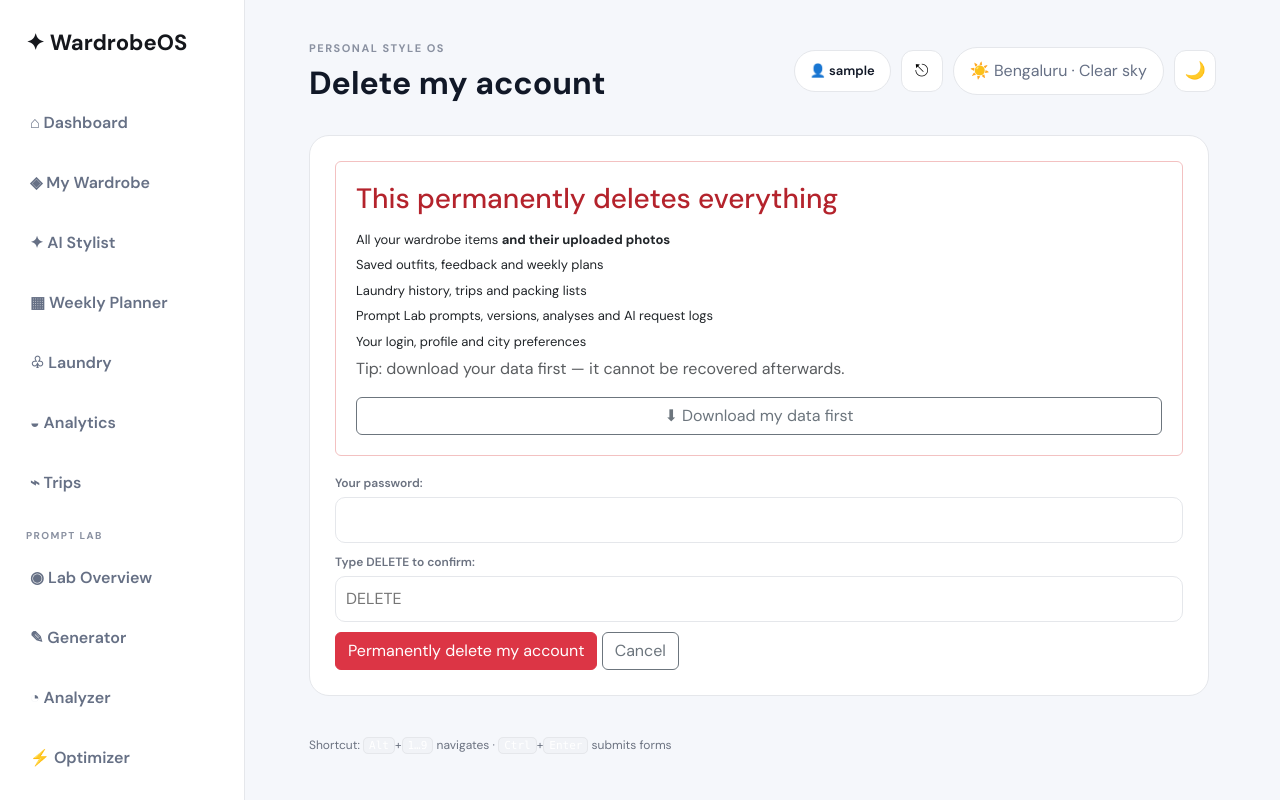
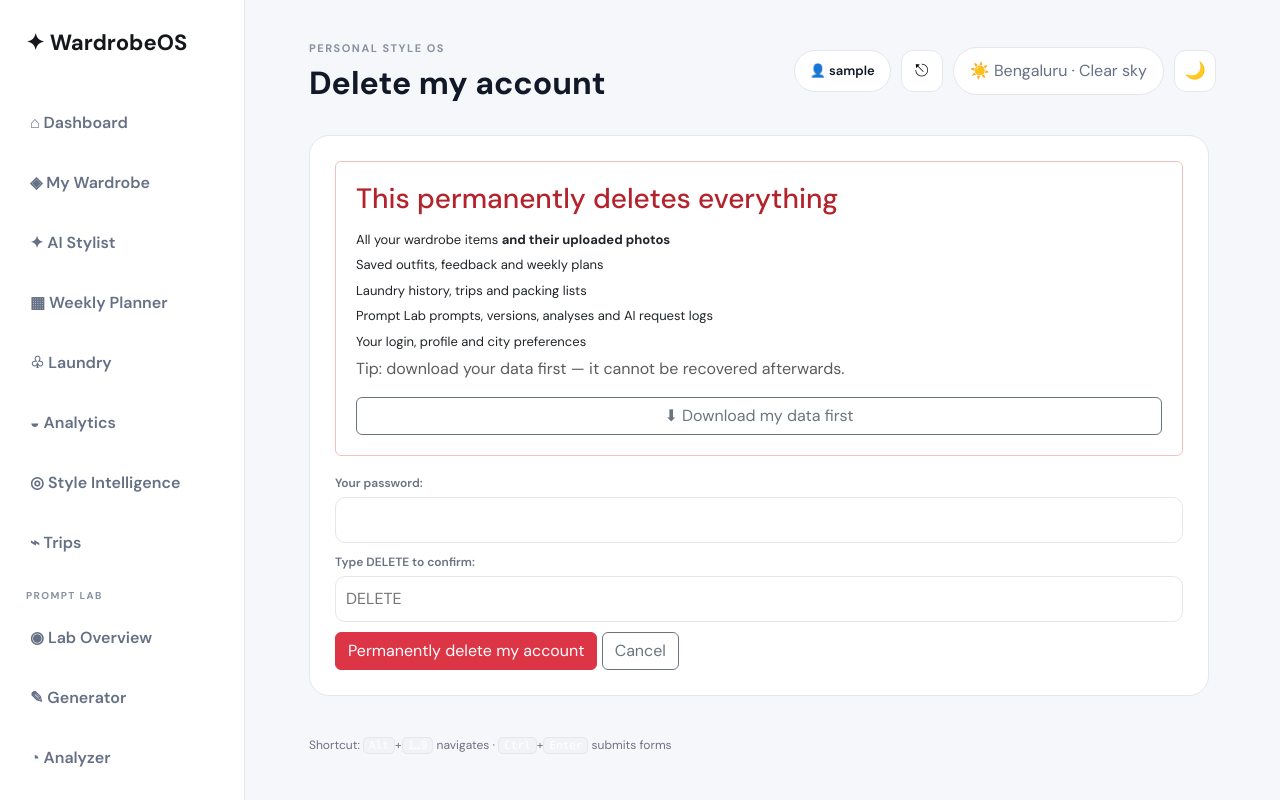
Before and after one commit to preethamofficial/WardrobeOS, a Django app: page /profile/delete/ in a window 1280 px wide. Run offline with Django 5.2, Linux system fonts and the light colour scheme; the visitor is signed in with stand-in values (Sample User, id 1); data comes from the database, SQL or seed files in the repository; data that the repository does not hold is empty; some libraries are stand-ins or nearby versions.

Commit message:
feat: add style intelligence navigation and styles

```diff
--- a/templates/base.html
+++ b/templates/base.html
@@ -7,6 +7,7 @@
 <link rel="stylesheet" href="/static/vendor/bootstrap.min.css">
 <link rel="stylesheet" href="/static/vendor/fonts.css">
 <link rel="stylesheet" href="/static/css/app.css">
+<link rel="stylesheet" href="/static/css/styleos.css">
 <script>try{const t=localStorage.getItem('theme');if(t)document.documentElement.dataset.theme=t}catch(e){}</script>
 </head>
 <body>
@@ -19,6 +20,7 @@
     <a href="/planner/" class="{% if '/planner' in request.path %}active{% endif %}">▦ <span>Weekly Planner</span></a>
     <a href="/laundry/" class="{% if '/laundry' in request.path %}active{% endif %}">♧ <span>Laundry</span></a>
     <a href="/analytics/" class="{% if '/analytics' in request.path %}active{% endif %}">◒ <span>Analytics</span></a>
+    <a href="/style/" class="{% if '/style' in request.path %}active{% endif %}">◎ <span>Style Intelligence</span></a>
     <a href="/trips/" class="{% if '/trips' in request.path %}active{% endif %}">⌁ <span>Trips</span></a>
   </nav>
   <div class="nav-divider"><span>Prompt Lab</span></div>
```
